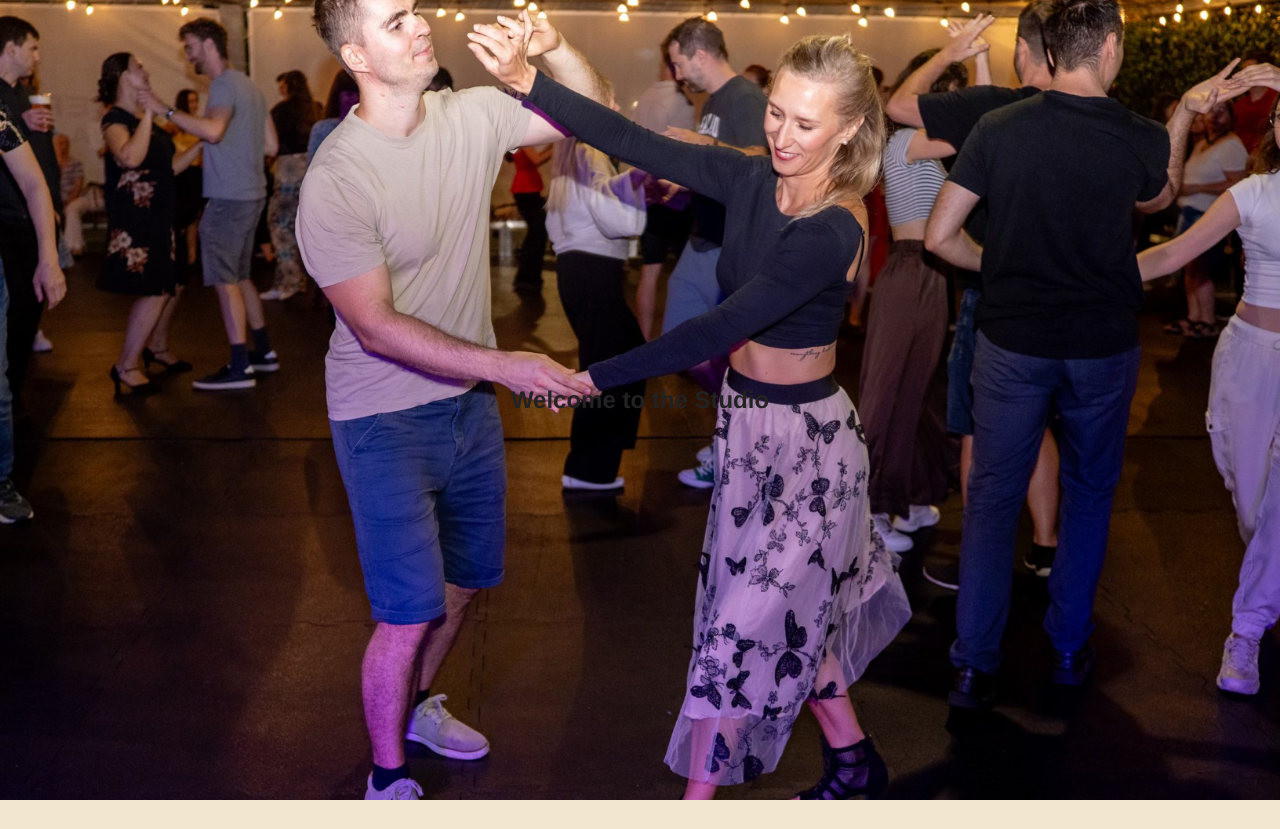
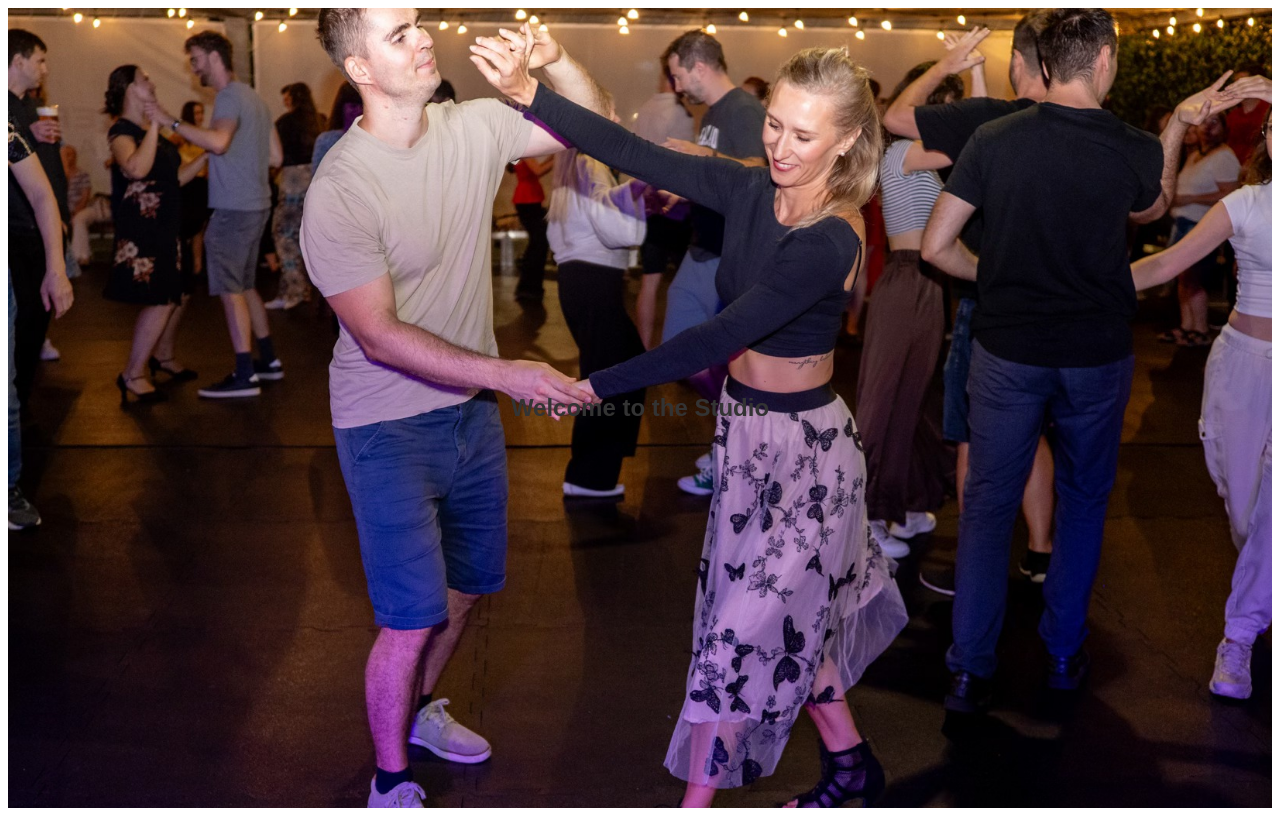
Before and after one commit to PetaJanata/Bachata, a plain HTML site: page index.html in a window 1280 px wide. Drawn offline with Linux system fonts and the light colour scheme.

Commit message:
Update style.css

```diff
--- a/style.css
+++ b/style.css
@@ -3,13 +3,24 @@
   box-sizing: border-box;
 }
 
-body, html {
-  margin: 0;
-  padding: 0;
-  font-family: 'Helvetica Neue', sans-serif;
-  background-color: #f2e6cf;
-  color: #222;
-}
+:root {
+    --accent-color: #b00035;
+    --accent-color-dark: #b15b74;
+    --text-color: #333333;
+    --bg-color: #ffffff;
+  }
+
+  /* GLOBAL STYLY */
+  body {
+    font-family: 'Winky Sans', sans-serif;
+    color: var(--text-color);
+    background-color: var(--bg-color);
+    /* line-height: 2; */
+  }
+
+  html {
+    scroll-behavior: smooth;
+  }
 
 /* HERO section */
 .hero {
```
